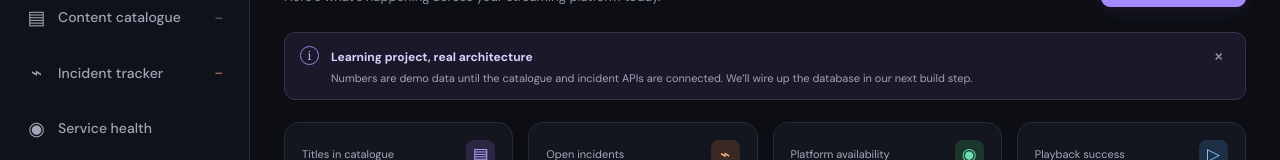
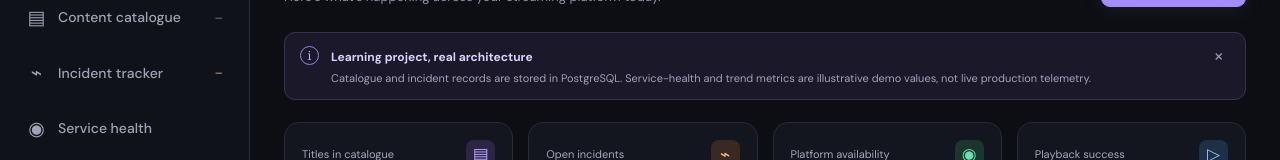
Before and after one commit to jothikapugaz/streamops, a website: page public/index.html in a window 1280 px wide. Shown: the part 184-344 px from the top of the page. Drawn offline with nearby package versions, Linux system fonts and the light colour scheme; no server answers.

Commit message:
Clarify persisted data and simulated metrics

```diff
--- a/public/index.html
+++ b/public/index.html
@@ -40,7 +40,7 @@
           <div><div class="eyebrow">MONDAY, 27 OCTOBER · DEMO WORKSPACE</div><h1>Good morning, Engineer <span class="wave">✳</span></h1><p class="subtitle">Here’s what’s happening across your streaming platform today.</p></div>
           <button class="primary-button" id="quick-incident"><span>＋</span> Log an incident</button>
         </div>
-        <div class="notice"><span class="notice-icon">i</span><div><strong>Learning project, real architecture</strong><p>Numbers are demo data until the catalogue and incident APIs are connected. We’ll wire up the database in our next build step.</p></div><button id="dismiss-notice" aria-label="Dismiss notice">×</button></div>
+        <div class="notice"><span class="notice-icon">i</span><div><strong>Learning project, real architecture</strong><p>Catalogue and incident records are stored in PostgreSQL. Service-health and trend metrics are illustrative demo values, not live production telemetry.</p></div><button id="dismiss-notice" aria-label="Dismiss notice">×</button></div>
         <div class="metrics-grid">
           <article class="metric-card"><div class="metric-top"><span>Titles in catalogue</span><span class="metric-icon purple">▤</span></div><div class="metric-value" id="metric-titles">128</div><div class="metric-foot"><span class="trend positive">↗ 8.4%</span><span>vs. last month</span></div><div class="sparkline spark-purple"><i></i><i></i><i></i><i></i><i></i><i></i><i></i><i></i><i></i><i></i><i></i><i></i></div></article>
           <article class="metric-card"><div class="metric-top"><span>Open incidents</span><span class="metric-icon orange">⌁</span></div><div class="metric-value" id="metric-open">4</div><div class="metric-foot"><span class="trend negative">2 high priority</span><span>need attention</span></div><div class="sparkline spark-orange"><i></i><i></i><i></i><i></i><i></i><i></i><i></i><i></i><i></i><i></i><i></i><i></i></div></article>
```
